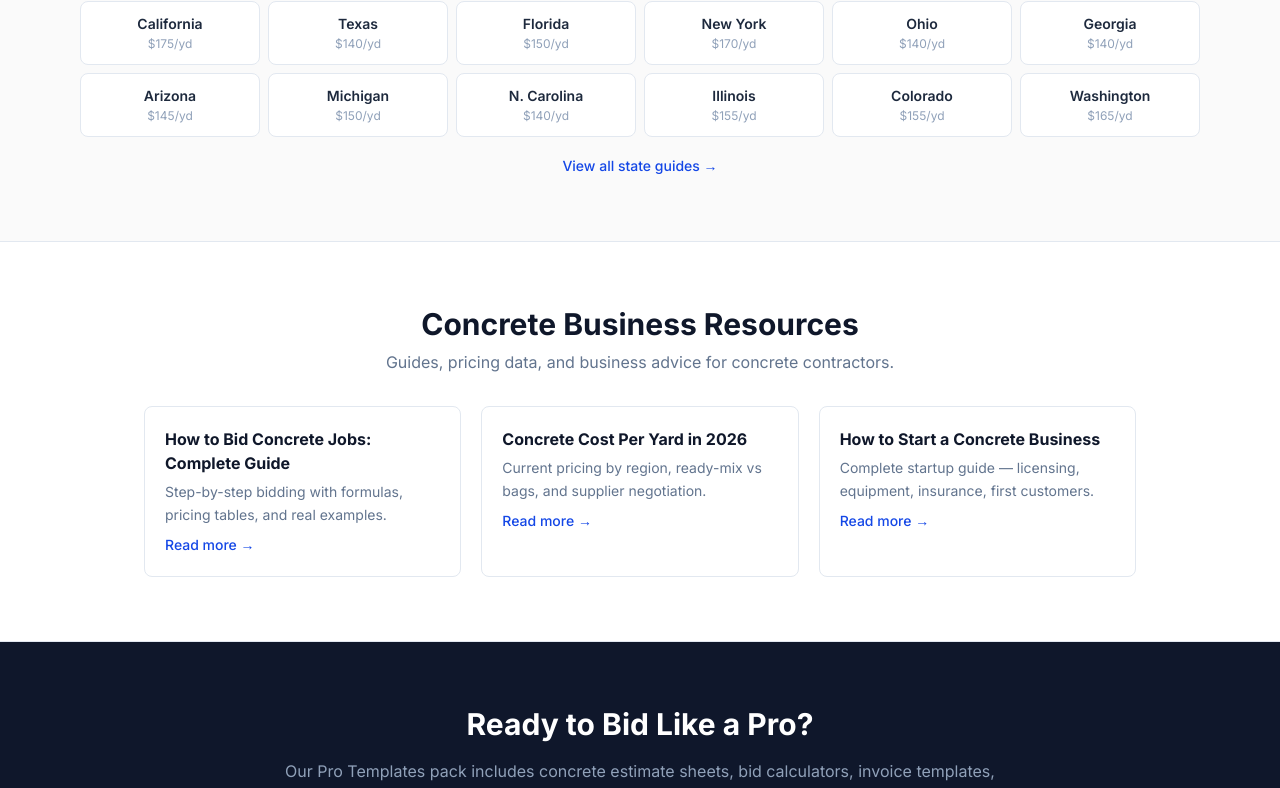
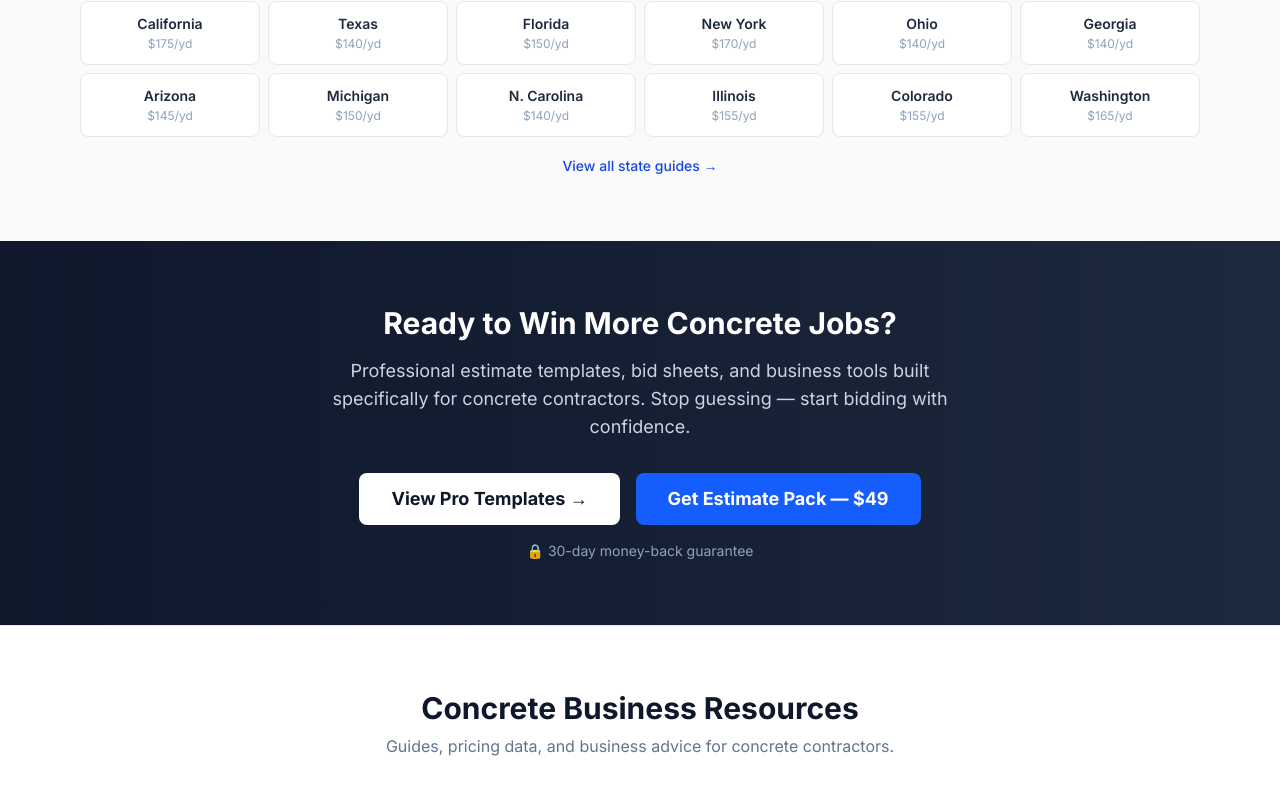
Before and after one commit to thecompanyco01/concretecalc, a Next.js app: page / in a window 1280 px wide. Shown: the part 1681-2469 px from the top of the page. Built offline with nearby package versions, Linux system fonts and the light colour scheme.

Commit message:
Add homepage CTA for templates, fix 1000+ contractors claim

```diff
--- a/src/app/page.tsx
+++ b/src/app/page.tsx
@@ -131,7 +131,7 @@ export default function Home() {
         <div className="max-w-5xl mx-auto px-4 py-4 flex flex-wrap justify-center gap-x-8 gap-y-2 text-sm text-slate-500">
           <span>✓ 9 specialized calculators</span>
           <span>✓ 50-state licensing guides</span>
-          <span>✓ Used by 1,000+ contractors</span>
+          <span>✓ Built for working contractors</span>
           <span>✓ 100% free tools</span>
         </div>
       </section>
@@ -237,6 +237,35 @@ export default function Home() {
         </div>
       </section>
 
+      {/* Pro Templates CTA */}
+      <section className="bg-gradient-to-r from-slate-900 to-slate-800 text-white py-16">
+        <div className="max-w-4xl mx-auto px-4 text-center">
+          <h2 className="text-2xl md:text-3xl font-bold mb-4">
+            Ready to Win More Concrete Jobs?
+          </h2>
+          <p className="text-slate-300 text-lg mb-8 max-w-2xl mx-auto">
+            Professional estimate templates, bid sheets, and business tools built specifically for concrete contractors. Stop guessing — start bidding with confidence.
+          </p>
+          <div className="flex flex-col sm:flex-row gap-4 justify-center">
+            <Link
+              href="/templates"
+              className="inline-block bg-white text-slate-900 font-bold py-3 px-8 rounded-lg hover:bg-slate-100 transition text-lg"
+            >
+              View Pro Templates →
+            </Link>
+            <a
+              href="https://buy.stripe.com/6oUdRadrNdg91rJ3ntaMU00"
+              target="_blank"
+              rel="noopener noreferrer"
+              className="inline-block bg-blue-600 text-white font-bold py-3 px-8 rounded-lg hover:bg-blue-700 transition text-lg"
+            >
+              Get Estimate Pack — $49
+            </a>
+          </div>
+          <p className="text-slate-400 text-sm mt-4">🔒 30-day money-back guarantee</p>
+        </div>
+      </section>
+
       {/* Blog */}
       <section className="bg-white border-y border-slate-200 py-16">
         <div className="max-w-5xl mx-auto px-4">
```
